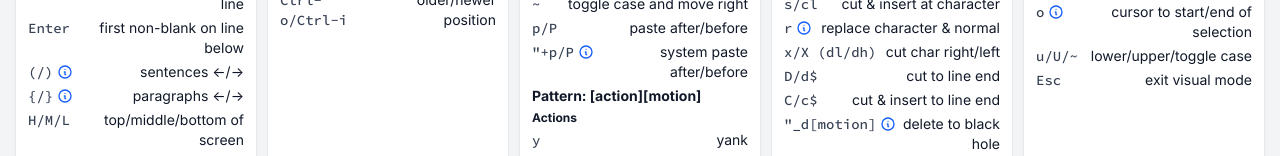
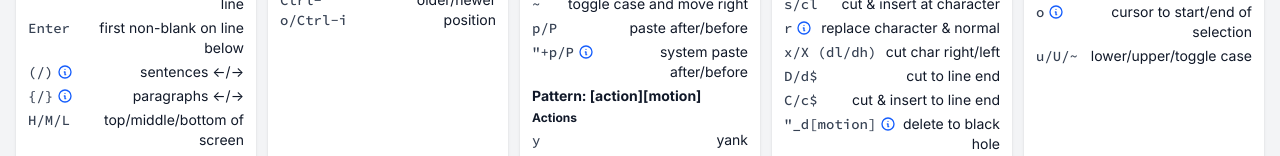
Before and after one commit to Noitidart/vim-cheats, a Next.js app: page / in a window 1280 px wide. Shown: the part 254-410 px from the top of the page. Built offline with nearby package versions, Linux system fonts and the light colour scheme.

Commit message:
Remove exit visual mode as it is too basic

```diff
--- a/pages/index.tsx
+++ b/pages/index.tsx
@@ -399,8 +399,7 @@ const sections: Section[] = [
           ]
         }
       ],
-      ['u/U/~', 'lower/upper/toggle case'],
-      ['Esc', 'exit visual mode']
+      ['u/U/~', 'lower/upper/toggle case']
     ]
   },
   {
```
